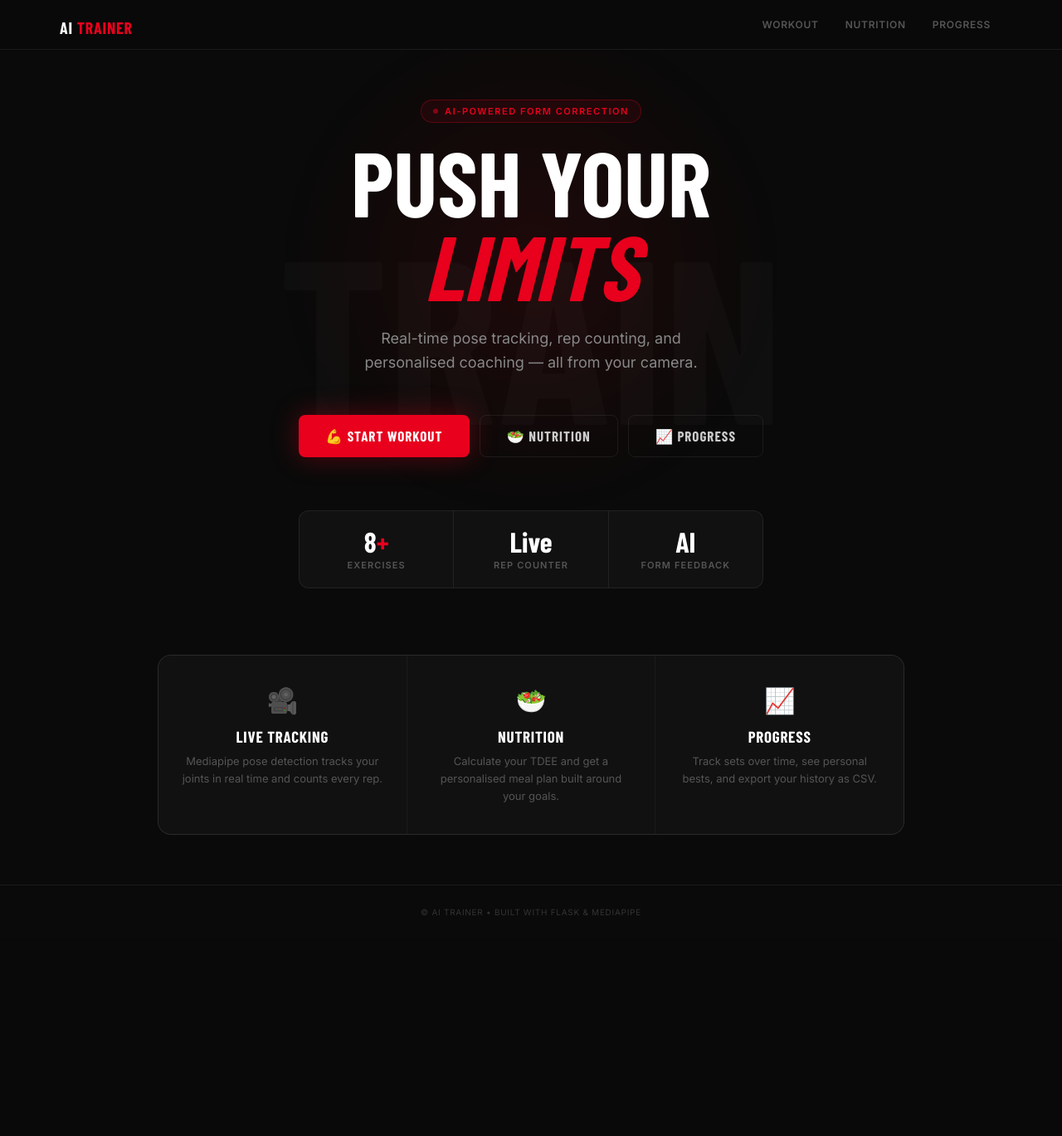
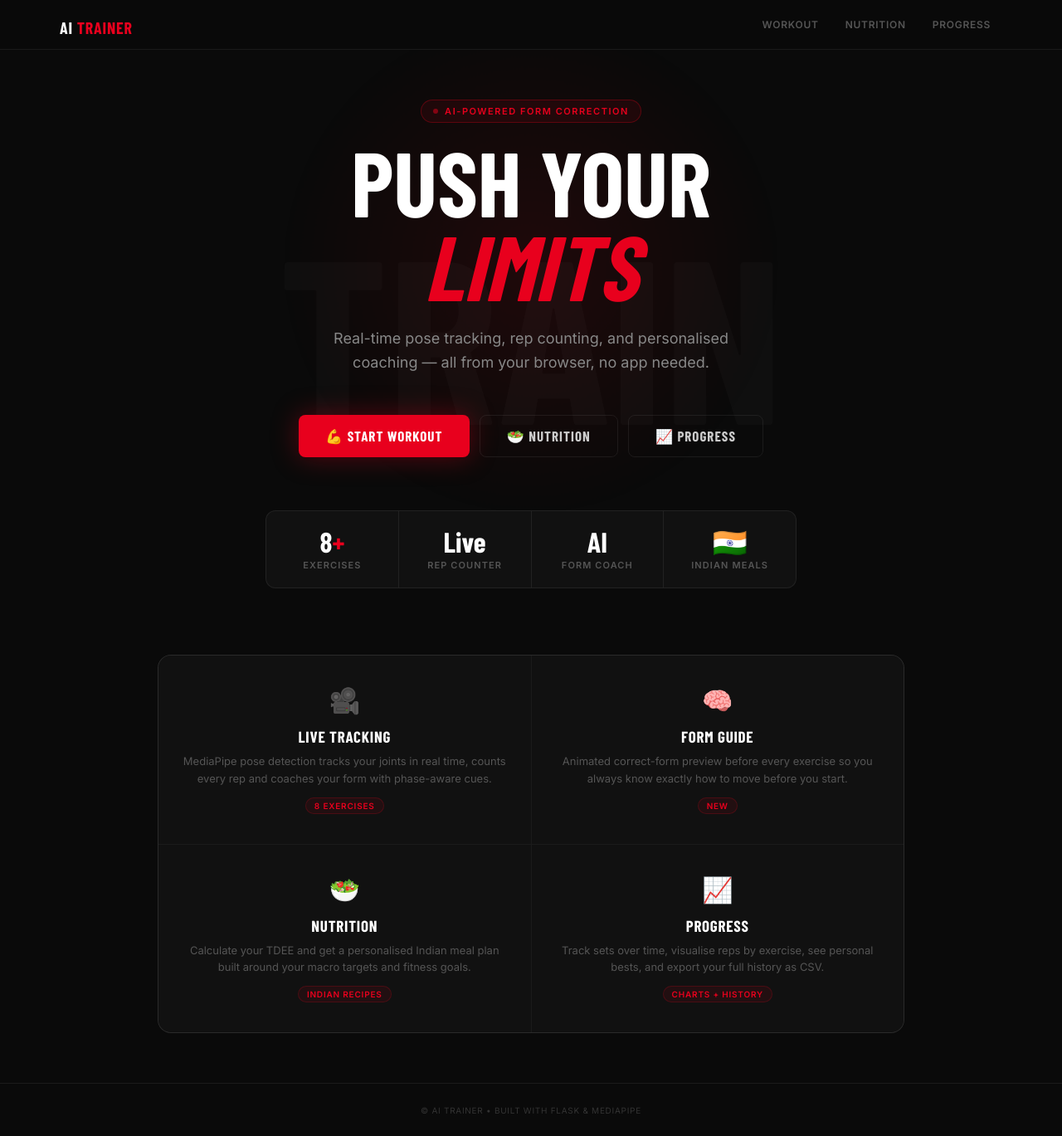
Before and after one commit to Rubii12/ai-form-correction, a Flask app: page / in a window 1280 px wide. Shown: the whole page at 83% size. Before the commit the page ends 1103 px from the top, so only its background shows below. Run offline with Flask 3, Linux system fonts and the light colour scheme; some web fonts are replaced.

Commit message:
Updated Homa Page

```diff
--- a/templates/base.html
+++ b/templates/base.html
@@ -10,6 +10,7 @@
     <link
         href="https://fonts.googleapis.com/css2?family=Barlow+Condensed:ital,wght@0,700;0,900;1,700&family=Inter:wght@400;500;600&display=swap"
         rel="stylesheet">
+    <link rel="icon" type="image/svg+xml" href="{{ url_for('static', filename='favicon.svg') }}">
     <style>
         *,
         *::before,
--- a/templates/index.html
+++ b/templates/index.html
@@ -44,7 +44,7 @@
 
         0%,
         100% {
-            opacity: 0.8;
+            opacity: .8;
             transform: translate(-50%, -50%) scale(1);
         }
 
@@ -139,7 +139,7 @@
     .hero-sub {
         font-size: clamp(15px, 2vw, 18px);
         color: #888;
-        max-width: 460px;
+        max-width: 480px;
         margin: 0 auto 48px;
         line-height: 1.6;
         animation: fadeUp .6s .35s both;
@@ -208,7 +208,7 @@
         border-radius: 12px;
         overflow: hidden;
         background: #111;
-        max-width: 560px;
+        max-width: 640px;
         width: 100%;
         margin: 0 auto 80px;
         animation: fadeUp .6s .55s both;
@@ -248,7 +248,7 @@
 
     .features {
         display: grid;
-        grid-template-columns: repeat(3, 1fr);
+        grid-template-columns: repeat(2, 1fr);
         gap: 1px;
         background: var(--border);
         border: 1px solid var(--border);
@@ -312,6 +312,20 @@
         line-height: 1.6;
     }
 
+    .feat-tag {
+        display: inline-block;
+        margin-top: 12px;
+        font-size: 10px;
+        font-weight: 600;
+        letter-spacing: 0.08em;
+        text-transform: uppercase;
+        color: var(--red);
+        background: rgba(232, 0, 29, 0.08);
+        border: 1px solid rgba(232, 0, 29, 0.2);
+        padding: 3px 10px;
+        border-radius: 999px;
+    }
+
     .feat-arrow {
         position: absolute;
         bottom: 20px;
@@ -368,12 +382,13 @@
     <div class="hero-bg-text">TRAIN</div>
 
     <div class="hero">
+
         <div class="hero-eyebrow">AI-Powered Form Correction</div>
 
         <h1>Push Your <em>Limits</em></h1>
 
         <p class="hero-sub">
-            Real-time pose tracking, rep counting, and personalised coaching — all from your camera.
+            Real-time pose tracking, rep counting, and personalised coaching — all from your browser, no app needed.
         </p>
 
         <div class="cta-group">
@@ -393,7 +408,11 @@
             </div>
             <div class="stat">
                 <div class="stat-val">AI</div>
-                <div class="stat-label">Form Feedback</div>
+                <div class="stat-label">Form Coach</div>
+            </div>
+            <div class="stat">
+                <div class="stat-val">🇮🇳</div>
+                <div class="stat-label">Indian Meals</div>
             </div>
         </div>
 
@@ -401,22 +420,37 @@
             <a class="feat" href="{{ url_for('workout') }}">
                 <span class="feat-icon">🎥</span>
                 <div class="feat-title">Live Tracking</div>
-                <p class="feat-desc">Mediapipe pose detection tracks your joints in real time and counts every rep.</p>
+                <p class="feat-desc">MediaPipe pose detection tracks your joints in real time, counts every rep and
+                    coaches your form with phase-aware cues.</p>
+                <span class="feat-tag">8 exercises</span>
+                <span class="feat-arrow">→</span>
+            </a>
+            <a class="feat" href="{{ url_for('workout') }}">
+                <span class="feat-icon">🧠</span>
+                <div class="feat-title">Form Guide</div>
+                <p class="feat-desc">Animated correct-form preview before every exercise so you always know exactly how
+                    to move before you start.</p>
+                <span class="feat-tag">New</span>
                 <span class="feat-arrow">→</span>
             </a>
             <a class="feat" href="{{ url_for('nutrition') }}">
                 <span class="feat-icon">🥗</span>
                 <div class="feat-title">Nutrition</div>
-                <p class="feat-desc">Calculate your TDEE and get a personalised meal plan built around your goals.</p>
+                <p class="feat-desc">Calculate your TDEE and get a personalised Indian meal plan built around your macro
+                    targets and fitness goals.</p>
+                <span class="feat-tag">Indian recipes</span>
                 <span class="feat-arrow">→</span>
             </a>
             <a class="feat" href="{{ url_for('progress') }}">
                 <span class="feat-icon">📈</span>
                 <div class="feat-title">Progress</div>
-                <p class="feat-desc">Track sets over time, see personal bests, and export your history as CSV.</p>
+                <p class="feat-desc">Track sets over time, visualise reps by exercise, see personal bests, and export
+                    your full history as CSV.</p>
+                <span class="feat-tag">Charts + history</span>
                 <span class="feat-arrow">→</span>
             </a>
         </div>
+
     </div>
 </div>
 {% endblock %}
```
Also changed, not shown: static/favicon.svg (added).
